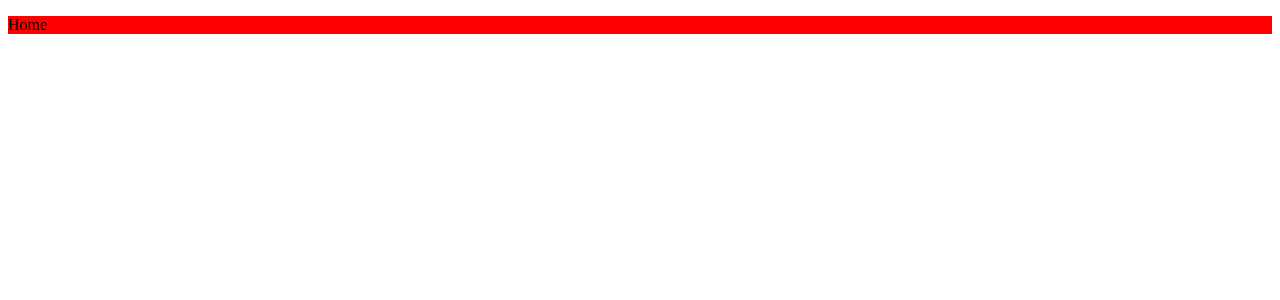
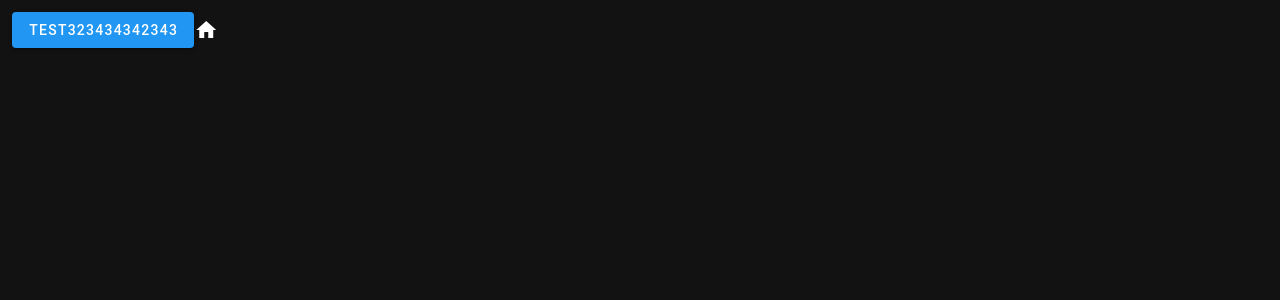
Before and after one commit to robertychi/minisum-web, a Vue app: page / in a window 1280 px wide. Shown: the top 300 px of the page. Built offline with nearby package versions, Linux system fonts and the light colour scheme.

Commit message:
feat(npm): 修改

```diff
--- a/src/App.vue
+++ b/src/App.vue
@@ -1,5 +1,11 @@
-<template>
-  <router-view></router-view>
+<template lang="pug">
+  v-app
+    v-main
+      v-container(fluid)
+          v-row(dense)
+            v-col(cols="12")
+              v-btn(color="blue") test323434342343
+              v-icon mdi-home
 </template>
 
 <script>
--- a/src/main.js
+++ b/src/main.js
@@ -2,6 +2,7 @@ import Vue from "vue";
 import App from "./App.vue";
 import router from "./router";
 import VueMeta from "vue-meta";
+import vuetify from "@/plugins/vuetifyPlugin";
 
 Vue.use(VueMeta, {
   refreshOnceOnNavigation: true, // 切換路由時刷新 head 資訊
@@ -11,5 +12,6 @@ Vue.config.productionTip = false;
 
 new Vue({
   router,
+  vuetify,
   render: (h) => h(App),
 }).$mount("#app");
--- /dev/null
+++ b/src/plugins/vuetifyPlugin.js
@@ -0,0 +1,83 @@
+import Vue from "vue";
+
+// import Vuetify
+import Vuetify from "vuetify/lib/framework";
+// import 'vuetify/dist/vuetify.min.css'
+import "@mdi/font/css/materialdesignicons.css";
+// import Vuetify from 'vuetify'  (原始用法，如上作法無問題，就可以刪掉)
+Vue.use(Vuetify);
+
+// Vuetify 自定義配置
+export default new Vuetify({
+  icons: {
+    iconfont: "mdi", // 'mdi' || 'mdiSvg' || 'md' || 'fa' || 'fa4'
+  },
+  theme: {
+    dark: true,
+    themes: {
+      light: {
+        beige: "#F5F5DC", // 米色
+        "neon-red": "#ff1493", // 螢光紅
+        "rosy-brown": "#BC8F8F", // 玫瑰褐
+        bronze: "#CD7F32", // 銅色
+        azure: "#007FFF", // 天藍色
+        "dodger-blue": "#1E90FF", // 道奇藍
+        "deep-sky-blue": "#00BFFF", // 深天藍
+        "sky-blue": "#87CEEB", // 天空藍
+        "tropical-orange": "#FF8033", // 熱帶橙
+        goldenrod: "#DAA520", // 金菊色
+        silver: "#C0C0C0", // 銀色
+        coral: "#FF7F50", // 珊瑚紅
+        orchid: "#DA70D6", // 蘭紫色
+        lavender: "#B57EDC", // 薰衣草紫
+        camellia: "#E63995", // 山茶紅
+        salmon: "#FA8072", // 鮭紅
+      },
+      dark: {
+        // primary: '#CD7F32',
+        // secondary: '#c15454ff',
+        // accent: '#FF4081',
+        // error: '#FF5252',
+        // info: '#2196F3',
+        // success: '#4CAF50',
+        // warning: '#FB8C00',
+        //
+        beige: "#F5F5DC", // 米色
+        "neon-red": "#ff1493", // 螢光紅
+        "rosy-brown": "#BC8F8F", // 玫瑰褐
+        bronze: "#CD7F32", // 銅色
+        azure: "#007FFF", // 天藍色
+        "dodger-blue": "#1E90FF", // 道奇藍
+        "deep-sky-blue": "#00BFFF", // 深天藍
+        "sky-blue": "#87CEEB", // 天空藍
+        "tropical-orange": "#FF8033", // 熱帶橙
+        goldenrod: "#DAA520", // 金菊色
+        silver: "#C0C0C0", // 銀色
+        coral: "#FF7F50", // 珊瑚紅
+        orchid: "#DA70D6", // 蘭紫色
+        lavender: "#B57EDC", // 薰衣草紫
+        camellia: "#E63995", // 山茶紅
+        salmon: "#FA8072", // 鮭紅
+        // 自訂義色票
+        mainStyle: "#172131",
+        subStyle1: "#f5b037",
+        subStyle2: "#2cbbb0",
+        subStyle3: "#eeeeee",
+        //
+        supply: "#FF9800",
+        customer: "#4CAF50",
+        product: "#9C27B0",
+        //
+        dialogBg: "#263238",
+
+        "blue-grey-darken-1": "#546E7A",
+        "blue-grey-darken-2": "#455A64",
+        "blue-grey-darken-3": "#37474F",
+        "blue-grey-darken-4": "#263238",
+      },
+    },
+    options: {
+      customProperties: true, // 启用此选项以在CSS变量中使用你的自定义颜色
+    },
+  },
+});
```
